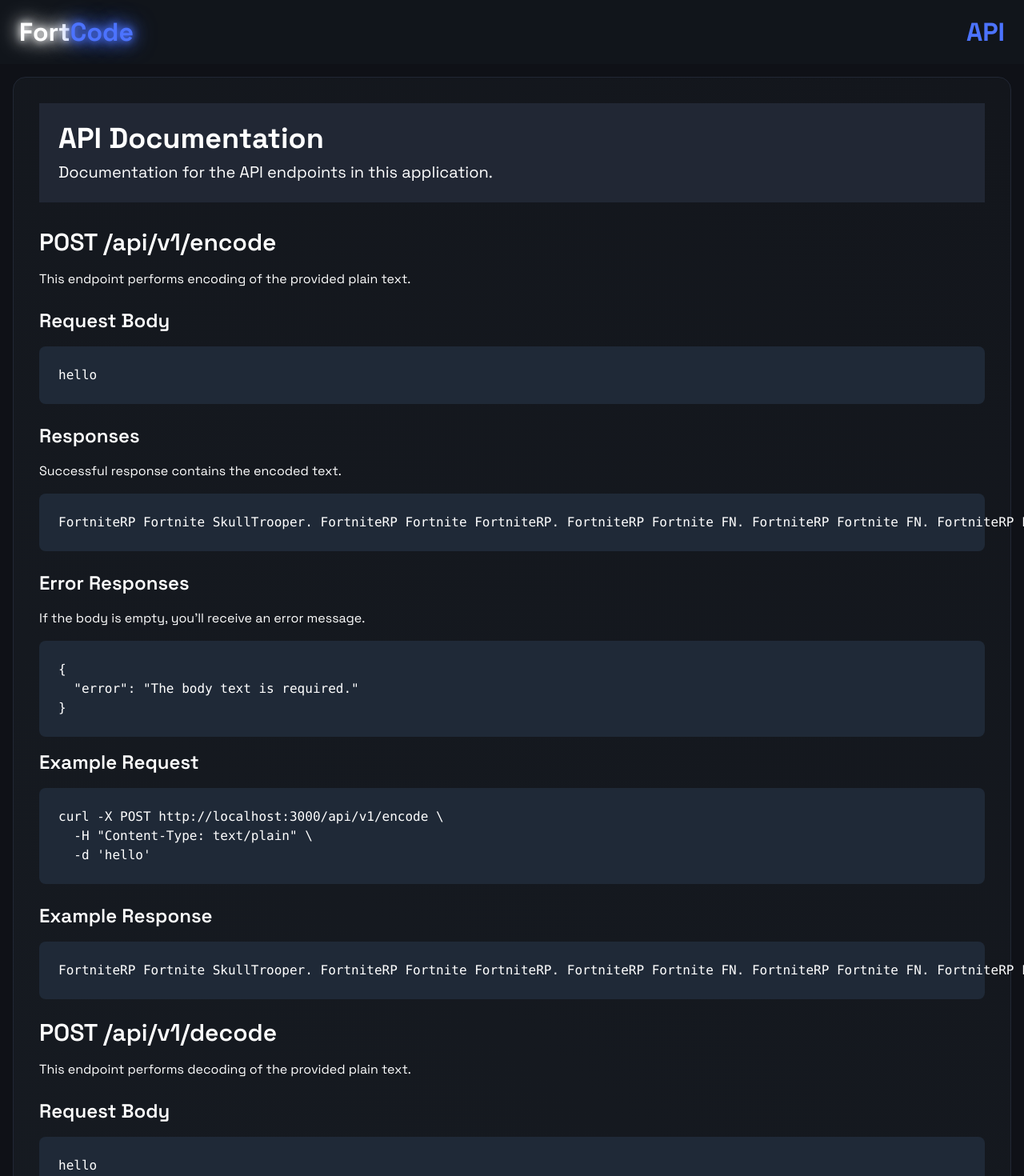
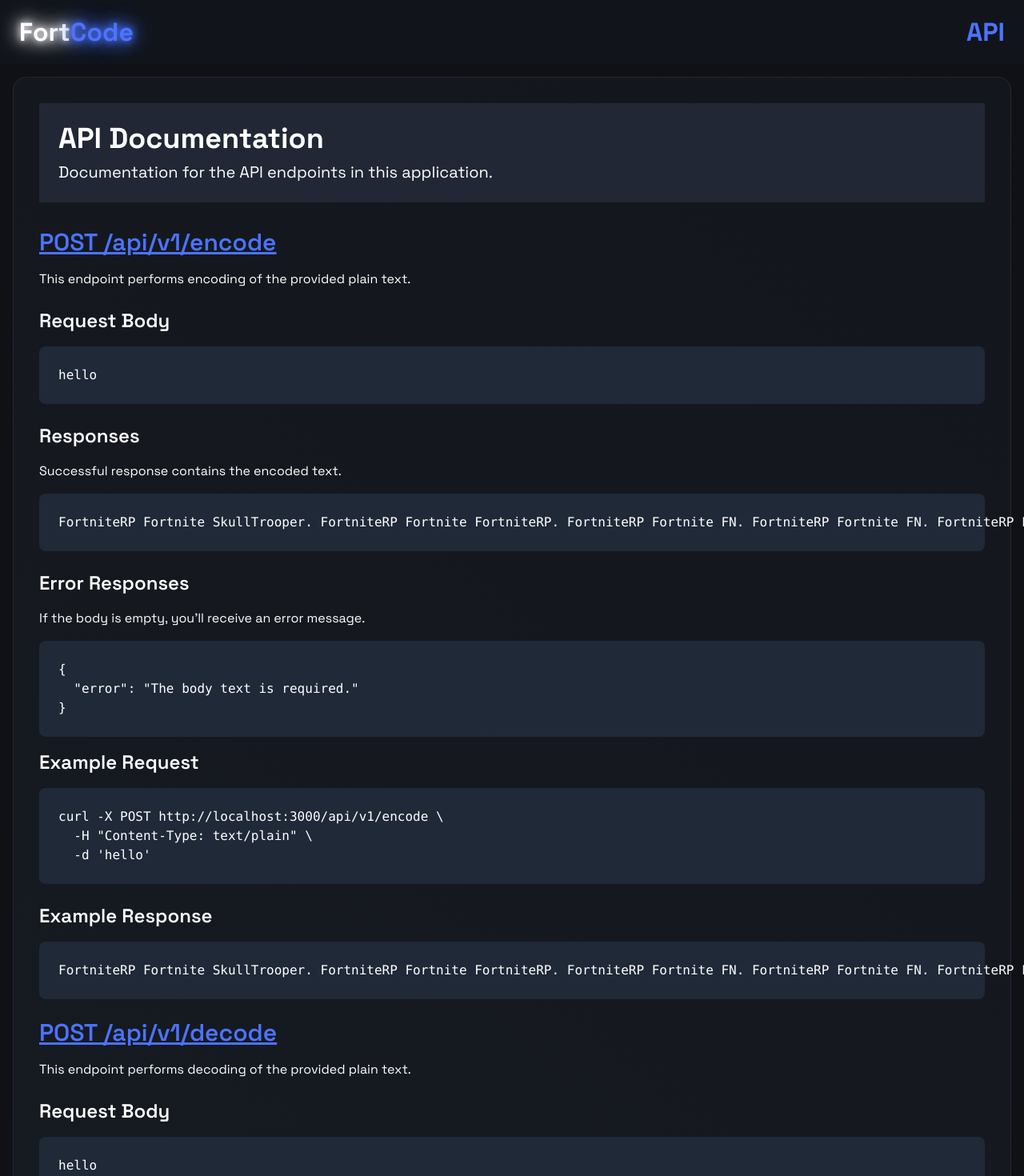
Before and after one commit to Fedox-die-Ente/fortcode, a Next.js app: page /docs in a window 1280 px wide. Shown: the top 1470 px of the page at 80% size. Built offline with nearby package versions, Linux system fonts and the light colour scheme.

Commit message:
style: changed css things

```diff
--- a/app/docs/page.tsx
+++ b/app/docs/page.tsx
@@ -17,7 +17,7 @@
 
 				<div className='text-white'>
 					<section className='mb-8'>
-						<h2 className='text-3xl font-semibold mb-4'>POST /api/v1/encode</h2>
+						<h2 className='text-3xl font-semibold mb-4 underline text-primary-dark'>POST /api/v1/encode</h2>
 						<p className='mb-6'>This endpoint performs encoding of the provided plain text.</p>
 
 						<h3 className='text-2xl font-semibold mb-4'>Request Body</h3>
@@ -60,7 +60,7 @@
               </code>
             </pre>
 
-						<h2 className='text-3xl font-semibold mb-4'>POST /api/v1/decode</h2>
+						<h2 className='text-3xl font-semibold mb-4 underline text-primary-dark'>POST /api/v1/decode</h2>
 						<p className='mb-6'>This endpoint performs decoding of the provided plain text.</p>
 
 						<h3 className='text-2xl font-semibold mb-4'>Request Body</h3>
```
